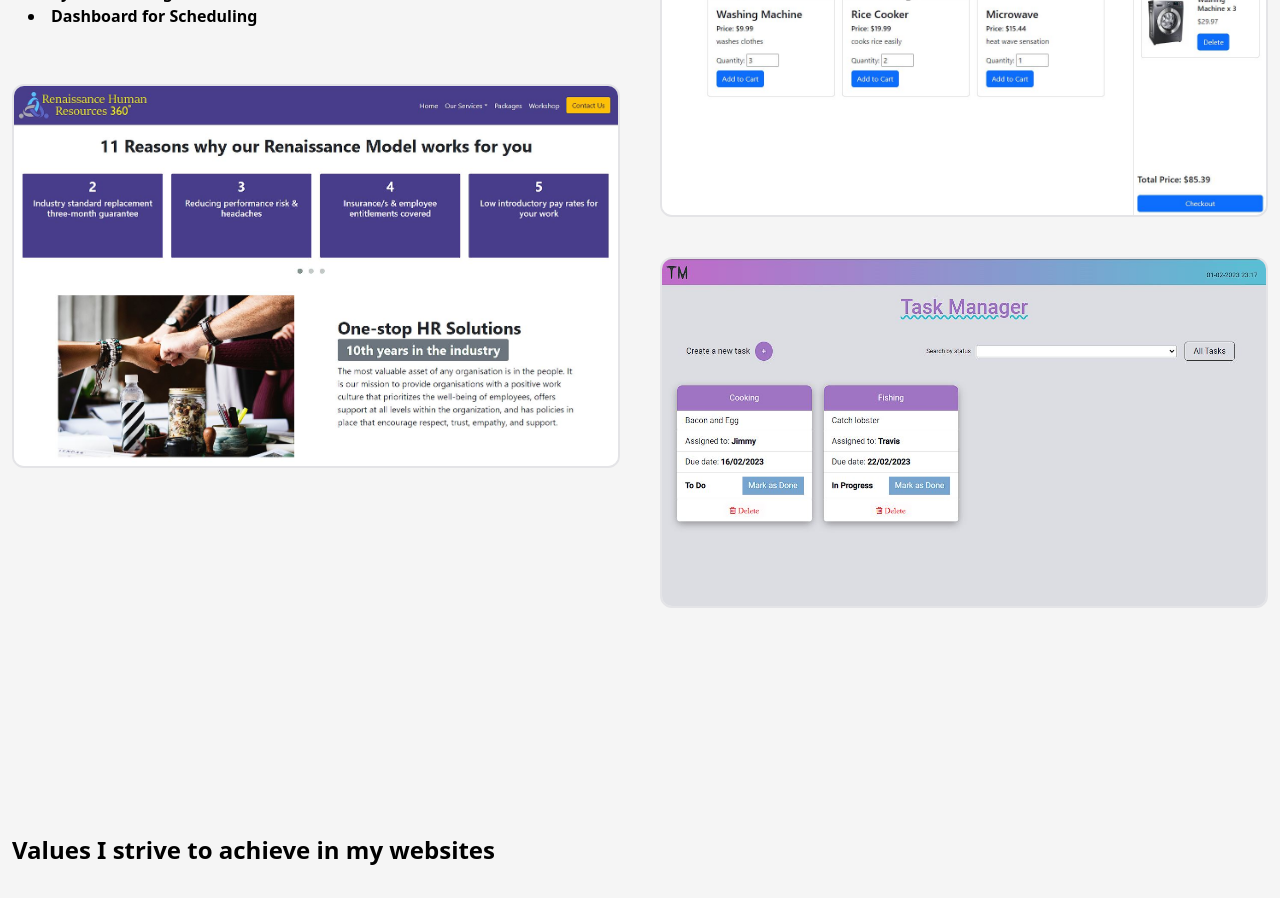
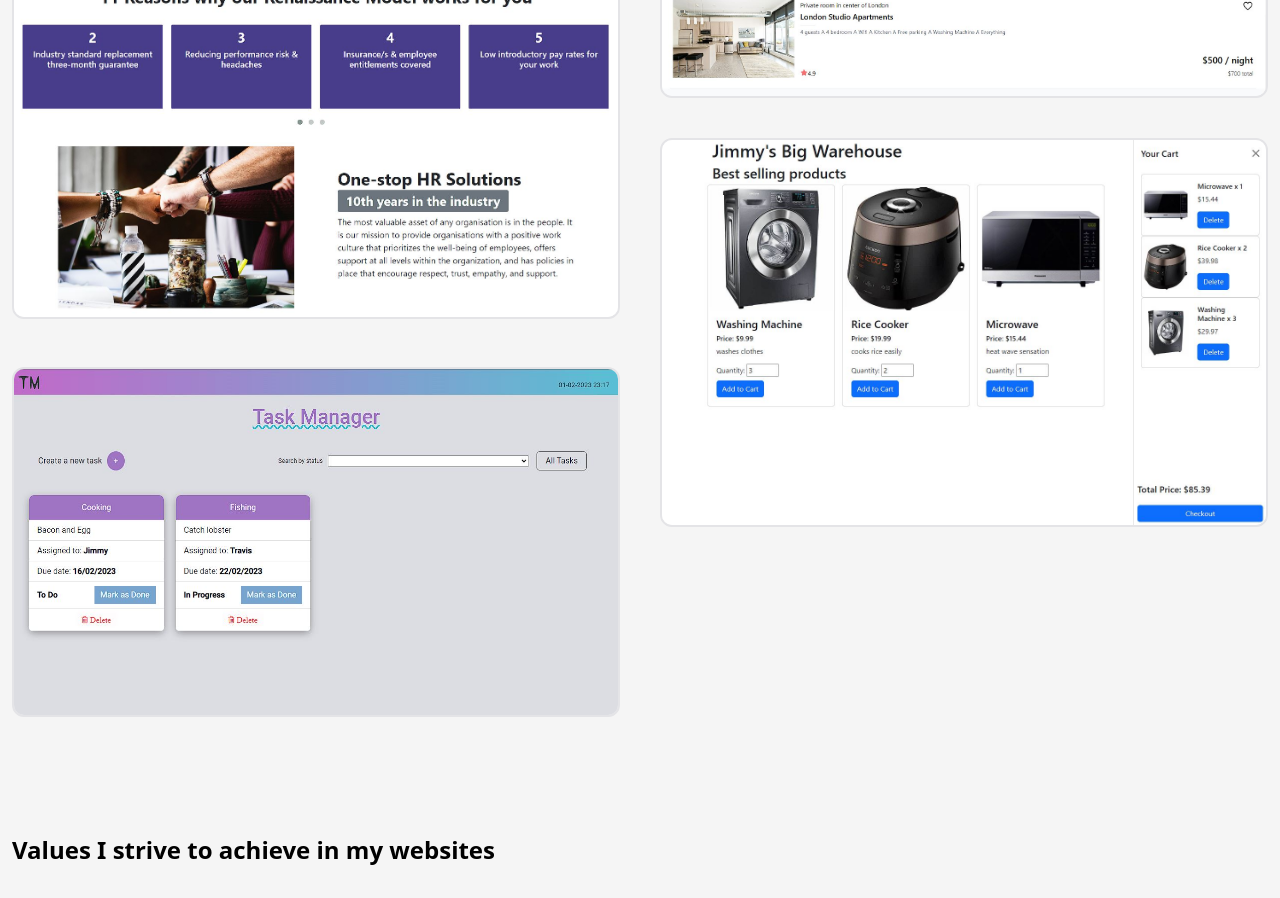
Before and after one commit to ChimmyTee/Portfolio, a React (Create React App) app: page / in a window 1280 px wide. Shown: the part 1120-2018 px from the top of the page. Built offline with nearby package versions, Linux system fonts and the light colour scheme; a web font is replaced by a local one.

Commit message:
added airbnb project to portfolio

```diff
--- a/src/components/Work.js
+++ b/src/components/Work.js
@@ -4,6 +4,7 @@ import { fadeIn } from '../variants';
 import renaiHRImg from '../assets/RenaiHR_snippet.JPG';
 import shoppingCartImg from '../assets/ShoppingCart_snippet.JPG';
 import toDoListImg from '../assets/ToDoList_snippet.JPG';
+import airbnbImg from '../assets/Airbnb_snippet.JPG';
 
 const Work = () => {
     return <div class='section mx-3' id='work'>
@@ -13,7 +14,7 @@ const Work = () => {
                     <div>
                         <h1 class='text-2xl font-bold'>My Latest Work</h1>
                         <p class='max-w-sm mb-2'>This portfolio is made using React and Tailwind CSS.<br></br><br></br>
-                        Projects in the pipeline:
+                            Projects in the pipeline:
                             <div class='indent-4 font-bold'>
                                 <li>Personal CMS Blog</li>
                                 <li>Python Trading Bot</li>
@@ -33,6 +34,16 @@ const Work = () => {
                             group-hover:bottom-12 transition-all duration-700 z-50 lg:group-hover:bottom-16'><p>Real client website, currently in progress (built with Bootstrap 5)</p></div>
 
                     </div>
+                    <div class='group relative overflow-hidden border-2 border-zinc-200 rounded-xl'>
+                        <div class='group-hover:bg-black/70 w-full h-full absolute z-40 transition-all duration-300'></div>
+                        <img class='group-hover:scale-95 transition-all duration-500' src={toDoListImg} alt='' />
+                        <a target="_blank" href='https://raissa-damasceno.github.io/To-Do-List-App/'>
+                            <div class='absolute -bottom-full left-12 group-hover:bottom-24 transition-all duration-500 z-50 text-3xl text-white hover:underline underline-offset-4'>To Do List</div>
+                        </a>
+                        <div class='w-4/5 absolute -bottom-full left-12 text-white
+                            group-hover:bottom-12 transition-all duration-700 z-50 lg:group-hover:bottom-14'>Group project (demonstrated amazing teamwork) </div>
+                    </div>
+
                 </div>
                 <motion.div
                     variants={fadeIn('right', 0.2)}
@@ -42,6 +53,15 @@ const Work = () => {
                     class='flex-1 flex flex-col gap-y-10'>
                     <div class='group relative overflow-hidden border-2 border-zinc-200 rounded-xl'>
                         <div class='group-hover:bg-black/70 w-full h-full absolute z-40 transition-all duration-300'></div>
+                        <img class='group-hover:scale-95 transition-all duration-500' src={airbnbImg} alt='' />
+                        <a target="_blank" href='https://airbnb-clone-chimmytee.vercel.app/'>
+                            <div class='absolute -bottom-full left-12 group-hover:bottom-24 transition-all duration-500 z-50 text-3xl text-white hover:underline underline-offset-4'>Airbnb Clone</div>
+                        </a>
+                        <div class='w-4/5 absolute -bottom-full left-12 text-white
+                            group-hover:bottom-12 transition-all duration-700 z-50 lg:group-hover:bottom-16'><p>Advanced exercise to practice React (built with Nextjs and Tailwind)</p></div>
+                    </div>
+                    <div class='group relative overflow-hidden border-2 border-zinc-200 rounded-xl'>
+                        <div class='group-hover:bg-black/70 w-full h-full absolute z-40 transition-all duration-300'></div>
                         <img class='group-hover:scale-95 transition-all duration-500' src={shoppingCartImg} alt='' />
                         <a target="_blank" href='https://chimmytee.github.io/shopping-cart-generation/'>
                             <div class='absolute -bottom-full left-12 group-hover:bottom-24 transition-all duration-500 z-50 text-3xl text-white hover:underline underline-offset-4'>Shopping Cart</div>
@@ -49,15 +69,7 @@ const Work = () => {
                         <div class='w-4/5 absolute -bottom-full left-12 text-white
                             group-hover:bottom-12 transition-all duration-700 z-50 lg:group-hover:bottom-14'>Assessment project (built with vanilla Javascript)</div>
                     </div>
-                    <div class='group relative overflow-hidden border-2 border-zinc-200 rounded-xl'>
-                        <div class='group-hover:bg-black/70 w-full h-full absolute z-40 transition-all duration-300'></div>
-                        <img class='group-hover:scale-95 transition-all duration-500' src={toDoListImg} alt='' />
-                        <a target="_blank" href='https://raissa-damasceno.github.io/To-Do-List-App/'>
-                            <div class='absolute -bottom-full left-12 group-hover:bottom-24 transition-all duration-500 z-50 text-3xl text-white hover:underline underline-offset-4'>To Do List</div>
-                        </a>
-                        <div class='w-4/5 absolute -bottom-full left-12 text-white
-                            group-hover:bottom-12 transition-all duration-700 z-50 lg:group-hover:bottom-14'>Group project (demonstrated amazing teamwork) </div>
-                    </div>
+
                 </motion.div>
             </div>
 
```
Also changed, not shown: src/assets/Airbnb_snippet.JPG (added).
